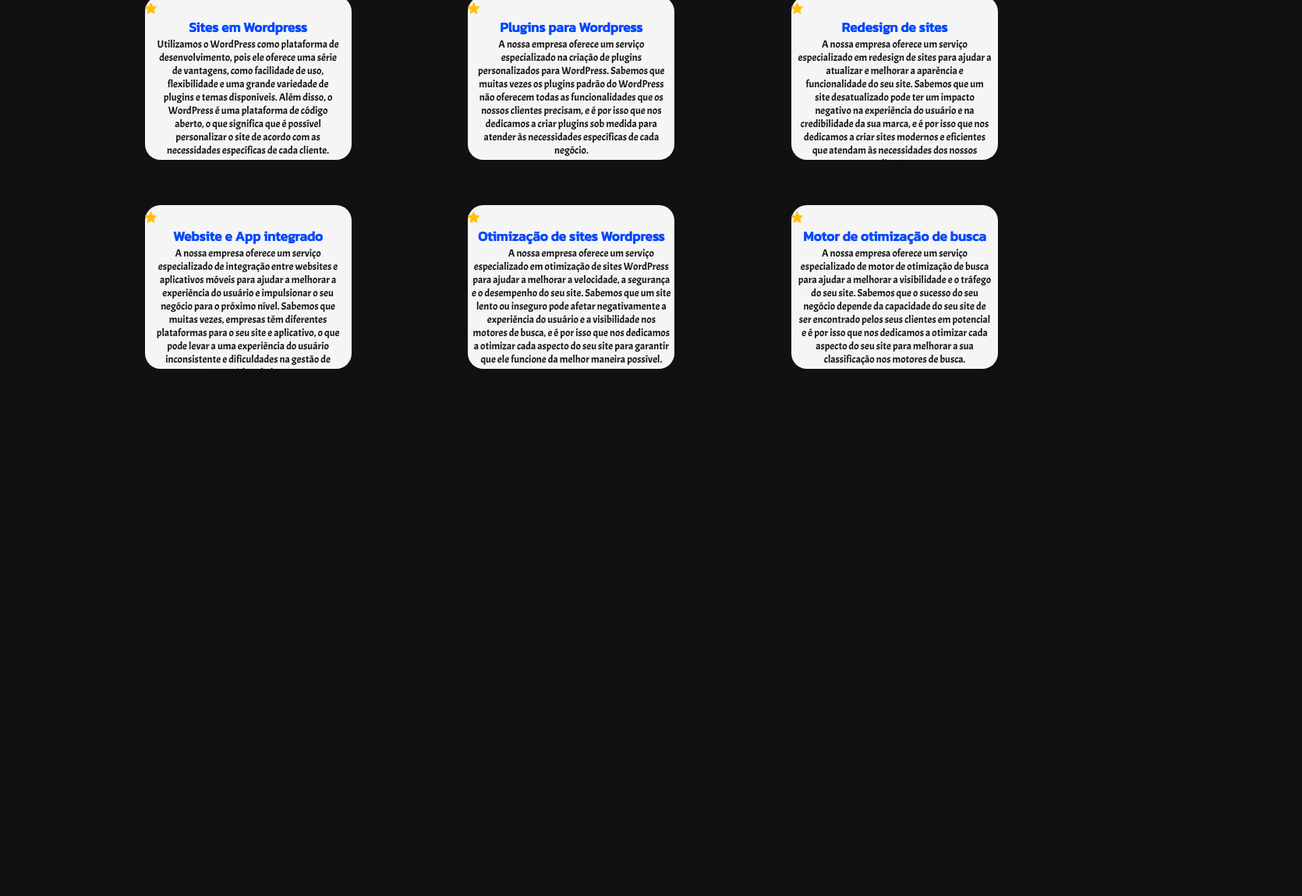
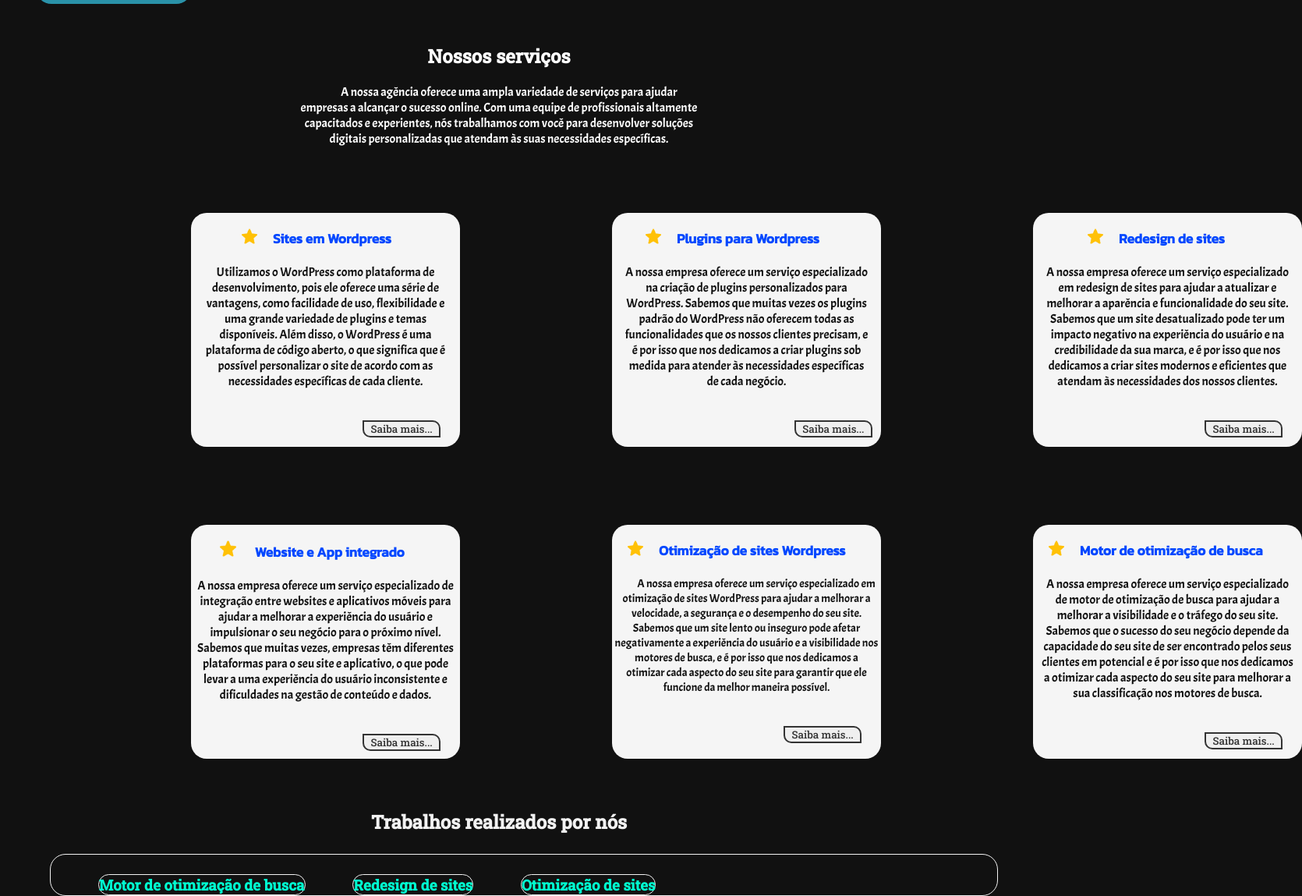
Before and after one commit to NicolasSouzaS/HTMLSenacSaoMiguel, a plain HTML site: page index.html in a window 1280 px wide. Shown: the part 1185-2334 px from the top of the page at 78% size, 1670 px wide, since content can reach past the window. Before the commit the page ends 1671 px from the top, so only its background shows below. Drawn offline with Linux system fonts and the light colour scheme.

Commit message:
Feature: Adição de componentes ao site

```diff
--- a/css/estilo.css
+++ b/css/estilo.css
@@ -14,9 +14,10 @@ body{
     background: #111;
 }
 
-.site img {
-    margin-left: 7%;
 
+.topo{
+    margin-left: 4%;
+    margin-top: 1%;
 }
 
 .menu ul {
@@ -29,7 +30,15 @@ body{
 
 }
 
-.site nav {
+.site #home{
+    margin-left: 1%;
+}
+
+.site nav ul a{
+    margin-left: 35%;
+}
+
+.site nav{
     margin-top: 8%;
 }
 
@@ -41,12 +50,11 @@ body{
     margin-top: 15px;
 }
 
-.site #redesocial {
-    margin-left: 32%;
-    margin-top: 3%;
+#redesocial{
+    margin-left: 43%;
+    margin-top: 2%;
+}
 
-
-}
 .site #redesocial ul{
     display: flex;
 }
@@ -59,9 +67,10 @@ body{
 
 
 #redesocial a{
-    font-size: 11pt;
+    font-size: 13pt;
     font-family: 'Poppins','sans-serif';
     color: rgb(0,255,209);
+    cursor: pointer;
 }
 
 .home {
@@ -73,18 +82,19 @@ body{
     margin-top: 18%;
     margin-left: 15%;
 
-    font-size: 25pt;
+    font-size: 35pt;
 }
 
 #redesocial input{
 
-    width: 131px;
+    width: 155px;
     border-radius: 20px;
     background-color: rgb(42,146,169);
     color: rgb(0,255,209);
-    font-size: 11pt;
+    font-size: 13pt;
     border: 0;
     font-family: 'Poppins','sans-serif';
+    cursor: pointer;
 }
 
 .home img{
@@ -93,10 +103,10 @@ body{
 }
 
 .home p{
-    padding: 0% 47% 0% 15% ;
+    padding: 2% 10% 0% 15% ;
     text-indent: 15px;
     margin-top: 1%;
-    font-size: 12pt;
+    font-size: 18pt;
     color:  whitesmoke;
     font-family: 'Roboto Slab', serif;
 }
@@ -105,13 +115,14 @@ body{
     background-color: rgb(42,146,169);
     color: whitesmoke;
     border-radius: 20px;
-    width: 150px;
+    width: 200px;
     height: 45px;
     border: 0;
     text-align: center;
     margin-left: 12%;
     margin-top: 7%;
-
+    font-size: 14pt;
+    cursor: pointer;
 }
 
 .home #inicio{
@@ -137,11 +148,13 @@ body{
     padding-right: 40% 50%;
 }
 
+
+
 .caixas #sitw{
     margin-left: 5%;
     margin-top: 5%;
-    height: 210px;
-    width: 290px;
+    height: 300px;
+    width: 350px;
     border-radius: 20px;
     background-color: whitesmoke;
 }
@@ -150,16 +163,18 @@ body{
 }
 
 #sitw img{
-    margin-top: 3%;
-    margin-right: 85%;
-    height: 15px;
-    width: 15px;
+    margin-left: 65px;
+    margin-right: 20px;
+    height: 20px;
+    width: 20px;
 }
 
 #sitw h2{
     color: rgb(0,71,255);
     font-family: 'Kanit', sans-serif;
     font-size: 13pt;
+    display: flex;
+    margin-top: 20px;
 }
 
 #sitw p{
@@ -167,7 +182,7 @@ body{
     color: #111;
     font-family: 'Acme', sans-serif;
     padding: 0% 5%;
-    font-size: 10pt;
+    font-size: 12pt;
 }
 .caixas{
     display: flex;
@@ -178,23 +193,27 @@ body{
 
     margin-left: 13%;
     margin-top: 5%;
-    height: 210px;
-    width: 290px;
+    height: 300px;
+    width: 350px;
     border-radius: 20px;
     background-color: whitesmoke;
 }
 
+
+
 #plgw img{
-    margin-top: 3%;
-    margin-right: 85%;
-    height: 15px;
-    width: 15px;
+    margin-left: 43px;
+   margin-right: 20px;
+    height: 20px;
+    width: 20px;
 }
 
 #plgw h2{
     color: rgb(0,71,255);
     font-family: 'Kanit', sans-serif;
     font-size: 13pt;
+    display: flex;
+    margin-top: 20px;
 }
 
 #plgw p{
@@ -202,30 +221,32 @@ body{
     color: #111;
     font-family: 'Acme', sans-serif;
     padding: 0% 4%;
-    font-size: 10pt;
+    font-size: 12pt;
 }
 
 .caixas #rdgs{
 
     margin-left: 13%;
     margin-top: 5%;
-    height: 210px;
-    width: 290px;
+    height: 300px;
+    width: 350px;
     border-radius: 20px;
     background-color: whitesmoke;
 }
 
 #rdgs img{
-    margin-top: 3%;
-    margin-right: 85%;
-    height: 15px;
-    width: 15px;
+   height: 20px;
+   width: 20px;
+   margin-left: 70px;
+   margin-right: 20px;
 }
 
 #rdgs h2{
     color: rgb(0,71,255);
     font-family: 'Kanit', sans-serif;
     font-size: 13pt;
+    display: flex;
+    margin-top: 20px;
 }
 
 #rdgs p{
@@ -233,7 +254,7 @@ body{
     color: #111;
     font-family: 'Acme', sans-serif;
     padding: 0% 3%;
-    font-size: 10pt;
+    font-size: 12pt;
 }
 
 .caixasE {
@@ -244,23 +265,24 @@ body{
 .caixasE #wai{
     margin-left: 5%;
     margin-top: 5%;
-    height: 210px;
-    width: 290px;
+    height: 300px;
+    width: 350px;
     border-radius: 20px;
     background-color: whitesmoke;
 }
 
 #wai img{
-    margin-top: 3%;
-    margin-right: 85%;
-    height: 15px;
-    width: 15px;
+    margin-left: 37px;
+    margin-right: 20px;
+    height: 21px;
+    width: 21px;
 }
 
 #wai h2{
     color: rgb(0,71,255);
     font-family: 'Kanit', sans-serif;
     font-size: 13pt;
+    margin-top: 20px;
 }
 
 #wai p{
@@ -268,29 +290,31 @@ body{
     color: #111;
     font-family: 'Acme', sans-serif;
     padding: 0% 2%;
-    font-size: 10pt;
+    font-size: 12pt;
 }
 
 .caixasE #osw{
     margin-left: 13%;
     margin-top: 5%;
-    height: 210px;
-    width: 290px;
+    height: 300px;
+    width: 350px;
     border-radius: 20px;
     background-color: whitesmoke;
 }
 
 #osw img{
-    margin-top: 3%;
-    margin-right: 85%;
-    height: 15px;
-    width: 15px;
+    margin-left: 20px;
+    margin-right: 20px;
+    height: 20px;
+    width: 20px;
 }
 
 #osw h2{
     color: rgb(0,71,255);
     font-family: 'Kanit', sans-serif;
     font-size: 13pt;
+    display: flex;
+    margin-top: 20px;
 }
 
 #osw p{
@@ -298,7 +322,7 @@ body{
     color: #111;
     font-family: 'Acme', sans-serif;
     padding: 0% 1%;
-    font-size: 10pt;
+    font-size: 11pt;
     text-indent: 25px;
 }
 
@@ -306,23 +330,24 @@ body{
 
     margin-left: 13%;
     margin-top: 5%;
-    height: 210px;
-    width: 290px;
+    height: 300px;
+    width: 350px;
     border-radius: 20px;
     background-color: whitesmoke;
 }
 
 #mob img{
-    margin-top: 3%;
-    margin-right: 85%;
-    height: 15px;
-    width: 15px;
+    margin-left: 20px;
+    margin-right: 20px;
+    height: 20px;
+    width: 20px;
 }
 
 #mob h2{
     color: rgb(0,71,255);
     font-family: 'Kanit', sans-serif;
     font-size: 13pt;
+    margin-top: 20px;
 }
 
 #mob p{
@@ -330,7 +355,7 @@ body{
     color: #111;
     font-family: 'Acme', sans-serif;
     padding: 0% 3%;
-    font-size: 10pt;
+    font-size: 12pt;
 }
 
 #plgw h2{
@@ -341,16 +366,14 @@ body{
     text-align: center;
 }
 
-#wai h2{
-    text-align: center;
-}
 
 #osw h2{
     text-align: center;
 }
 
 #mob h2{
-    text-align: center;
+
+    display: flex;
 }
 
 #sitw{
@@ -360,3 +383,81 @@ body{
 #cax{
     margin-left: 800px;
 }
+
+.caixasE{
+    width: 1500px;
+    margin-left: 170px;
+    height: 400px;
+}
+
+.caixas{
+    height: 400px;
+    width: 1500px;
+    margin-left: 170px;
+
+}
+
+.caixasE p{
+    margin-top: 20px;
+
+}
+
+.caixas p{
+    margin-top: 20px;
+}
+
+.caixas button{
+    margin-left: 220px;
+    margin-top: 40px;
+    width: 100px;
+    border-radius: 0 10px 0 10px;
+    color: #333;
+    border: 2px solid;
+    cursor: pointer;
+}
+
+.caixas button:hover{
+    color: #f2f2f2;
+    background-color: #333;
+}
+
+.caixasE button{
+    margin-left: 220px;
+    margin-top: 40px;
+    width: 100px;
+    border-radius: 0 10px 0 10px;
+    color: #333;
+    border: 2px solid;
+    cursor: pointer;
+}
+
+.caixasE button:hover{
+    color: #f2f2f2;
+    background-color: #333;
+}
+
+.fundoCaixa{
+    margin-top: 10px;
+}
+
+.trabalhos{
+    text-align: center;
+}
+
+.trabalhos h2{
+    margin-top: 40px;
+    color: #f2f2f2;
+}
+
+.trabalhos div{
+    display: flex;
+    margin-left: 5%;
+    margin-top: 2%;
+    border: 1px solid #f2f2f2;
+    border-radius: 20px;
+
+}
+
+.trabalhos h3{
+ color:rgb(0,255,209);
+}
--- a/index.html
+++ b/index.html
@@ -15,7 +15,7 @@
         <h1 class="topo">
             <img src="img/logo.png" alt="">
         </h1>
-        <div>
+        <div id="home">
         <nav class="menu">
             <ul>
                 <a href="#">Home</a>
@@ -59,65 +59,131 @@
     </div>
 
     <div class="servico">
-        <h2>Nossos serviços</h2>
+        <h2 style="margin-bottom:20px ;">Nossos serviços</h2>
         <p>
             A nossa agência oferece uma ampla variedade de serviços para ajudar empresas a alcançar o sucesso online. Com uma equipe de profissionais altamente capacitados e experientes, nós trabalhamos com você para desenvolver soluções digitais personalizadas que atendam às suas necessidades específicas.
         </p>
 
     </div>
-    <div>
+    <div class="fundoCaixa">
         <div class="caixas">
         <div id="sitw">
+
+            <h2>
                 <img src="img/star.png" alt="">
-            <h2>Sites em Wordpress</h2>
+                Sites em Wordpress
+
+            </h2>
             <p>
                 Utilizamos o WordPress como plataforma de desenvolvimento, pois ele oferece uma série de vantagens, como facilidade de uso, flexibilidade e uma grande variedade de plugins e temas disponíveis. Além disso, o WordPress é uma plataforma de código aberto, o que significa que é possível personalizar o site de acordo com as necessidades específicas de cada cliente.
             </p>
+            <button>
+                Saiba mais...
+            </button>
         </div>
         <div id="plgw">
+
+            <h2>
                 <img src="img/star.png" alt="">
-            <h2>Plugins para Wordpress</h2>
+                Plugins para Wordpress
+            </h2>
             <p>
                 A nossa empresa oferece um serviço especializado na criação de plugins personalizados para WordPress. Sabemos que muitas vezes os plugins padrão do WordPress não oferecem todas as funcionalidades que os nossos clientes precisam, e é por isso que nos dedicamos a criar plugins sob medida para atender às necessidades específicas de cada negócio.
-
+                <button>
+                    Saiba mais...
+                </button>
             </p>
         </div>
         <div id="rdgs">
+
+            <h2>
                 <img src="img/star.png" alt="">
-            <h2>Redesign de sites</h2>
+                Redesign de sites
+
+            </h2>
             <p>
                 A nossa empresa oferece um serviço especializado em redesign de sites para ajudar a atualizar e melhorar a aparência e funcionalidade do seu site. Sabemos que um site desatualizado pode ter um impacto negativo na experiência do usuário e na credibilidade da sua marca, e é por isso que nos dedicamos a criar sites modernos e eficientes que atendam às necessidades dos nossos clientes.
 
             </p>
+            <button>
+                Saiba mais...
+            </button>
         </div>
         </div>
         <div class="caixasE">
             <div id="wai">
+
+            <h2>
                 <img src="img/star.png" alt="">
-            <h2>Website e App integrado</h2>
+                Website e App integrado
+
+            </h2>
             <p>
                 A nossa empresa oferece um serviço especializado de integração entre websites e aplicativos móveis para ajudar a melhorar a experiência do usuário e impulsionar o seu negócio para o próximo nível. Sabemos que muitas vezes, empresas têm diferentes plataformas para o seu site e aplicativo, o que pode levar a uma experiência do usuário inconsistente e dificuldades na gestão de conteúdo e dados.
             </p>
+            <button>
+                Saiba mais...
+            </button>
             </div>
             <div id="osw">
+
+            <h2>
                 <img src="img/star.png" alt="">
-            <h2>Otimização de sites Wordpress</h2>
+                Otimização de sites Wordpress
+
+
+            </h2>
             <p>
                 A nossa empresa oferece um serviço especializado em otimização de sites WordPress para ajudar a melhorar a velocidade, a segurança e o desempenho do seu site. Sabemos que um site lento ou inseguro pode afetar negativamente a experiência do usuário e a visibilidade nos motores de busca, e é por isso que nos dedicamos a otimizar cada aspecto do seu site para garantir que ele funcione da melhor maneira possível.
 
             </p>
+            <button>
+                Saiba mais...
+            </button>
             </div>
             <div id="mob">
+
+            <h2>
                 <img src="img/star.png" alt="">
-            <h2>Motor de otimização de busca</h2>
+                Motor de otimização de busca
+            </h2>
+
             <p>
                 A nossa empresa oferece um serviço especializado de motor de otimização de busca para ajudar a melhorar a visibilidade e o tráfego do seu site. Sabemos que o sucesso do seu negócio depende da capacidade do seu site de ser encontrado pelos seus clientes em potencial e é por isso que nos dedicamos a otimizar cada aspecto do seu site para melhorar a sua classificação nos motores de busca.
 
             </p>
+            <button>
+                Saiba mais...
+            </button>
             </div>
         </div>
         </div>
 
+        <section class="trabalhos">
+            <h2>
+                Trabalhos realizados por nós
+            </h2>
+            <div>
+
+
+            <div>
+                <h3>
+                    Motor de otimização de busca
+                </h3>
+            </div>
+            <div>
+                <h3>
+                    Redesign de sites
+                </h3>
+            </div>
+            <div>
+                <h3>
+                    Otimização de sites
+                </h3>
+            </div>
+        </div>
+        </section>
+
     </main>
 </body>
 </html>
```
Lines whose indentation alone changed are shown as unchanged.
